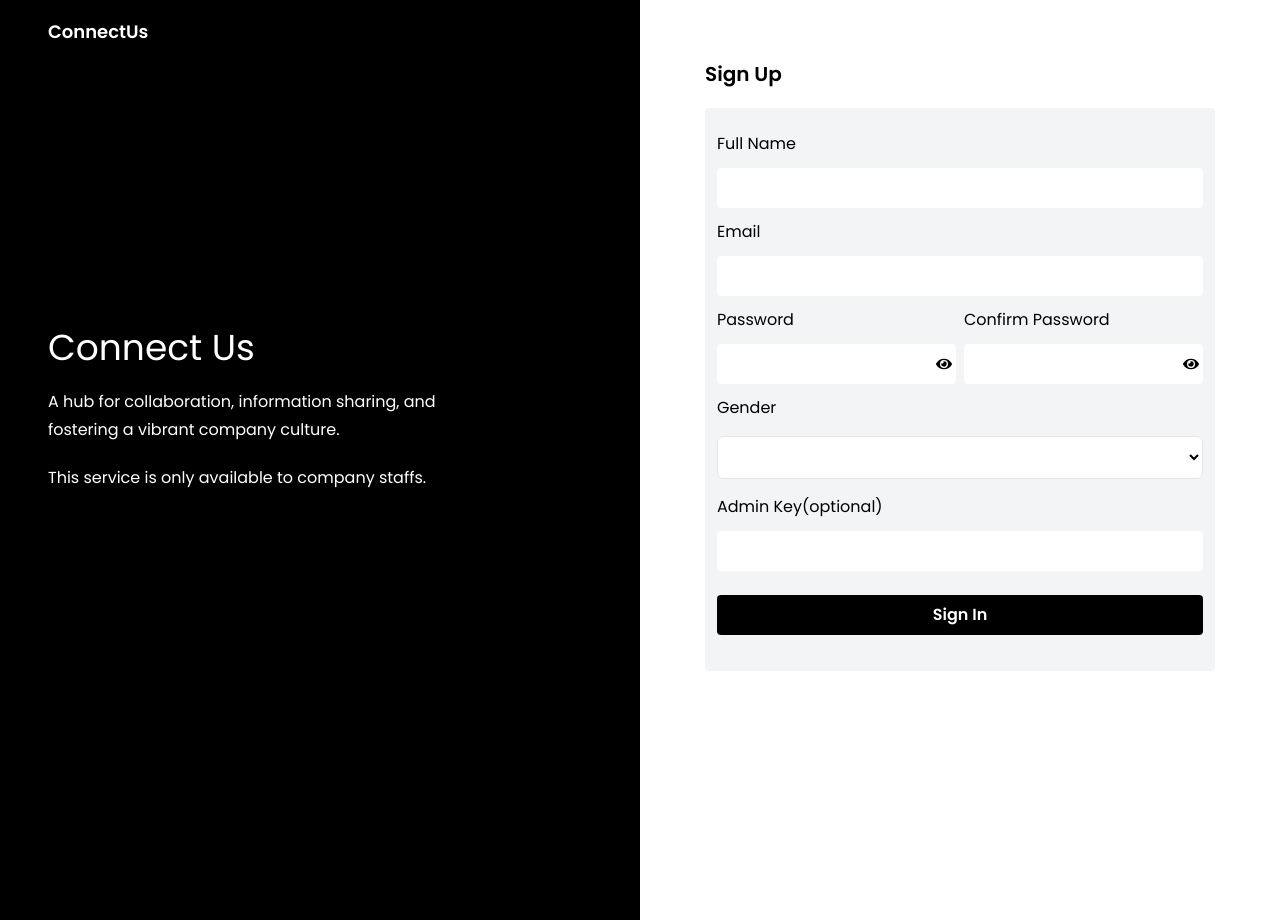
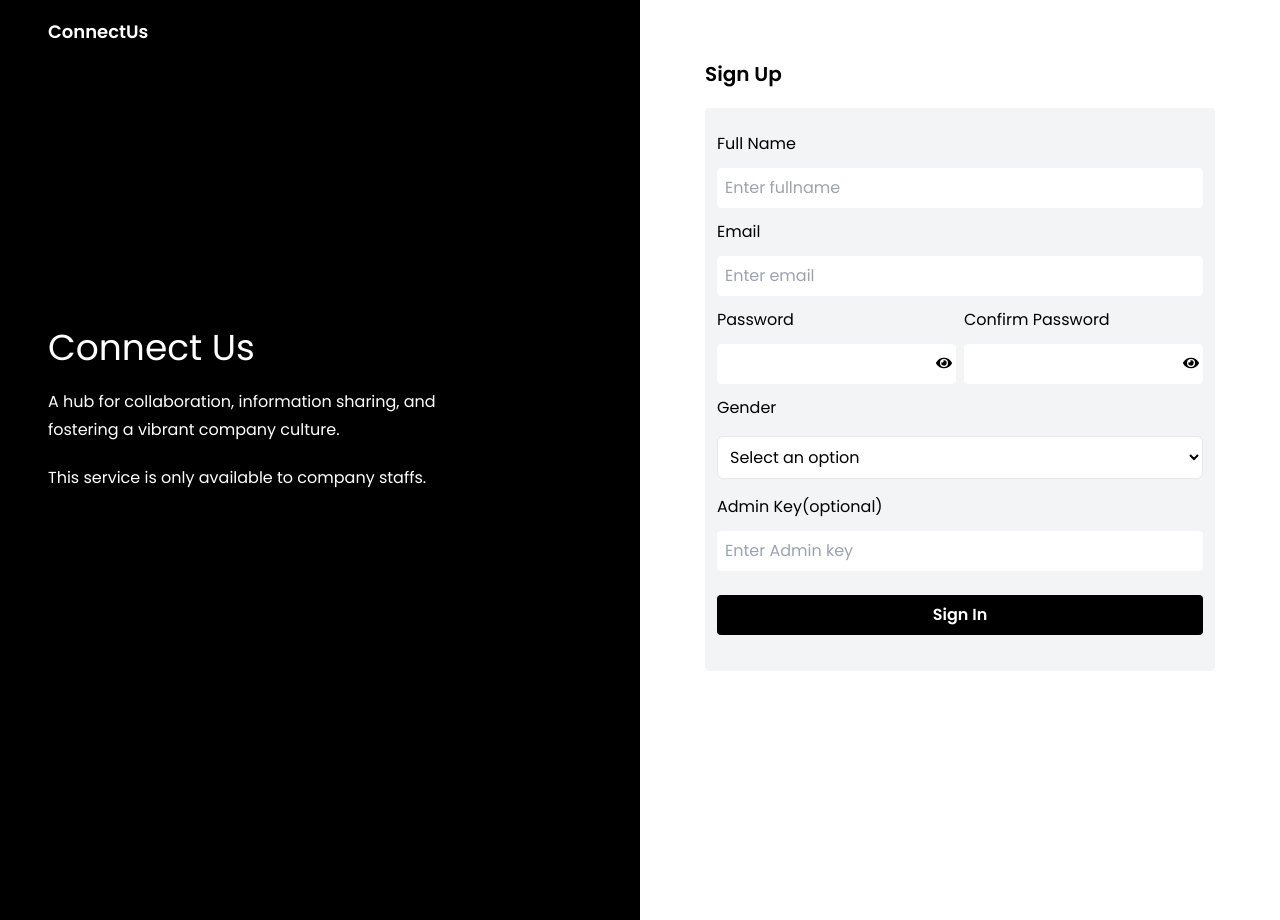
Before and after one commit to starprince7/connect-us-web-client, a React (Create React App) app: page /sign-up in a window 1280 px wide. Built offline with nearby package versions, Linux system fonts and the light colour scheme.

Commit message:
worked on sign-up and login form validation

```diff
--- a/src/components/forms/LoginForm.tsx
+++ b/src/components/forms/LoginForm.tsx
@@ -3,13 +3,37 @@ import Input from '../ui/Input'
 import PasswordInput from '../ui/PasswordInput'
 
 const LoginForm = () => {
-  const [email, setEmail] = useState('')
-  const [password, setPassword] = useState('')
-  const [key, setKey] = useState('')
+  const [email, setEmail] = useState('');
+  const [password, setPassword] = useState('');
+  const [key, setKey] = useState('');
+  const [error, setError] = useState("");
+
+  const handleSubmit = (e:React.FormEvent) =>{
+     e.preventDefault();
+    // Basic form validation
+    if (password !== 'password' || email !== 'email') {
+      setError('Invalid email or password.');
+      return;
+    }
+
+     //To check for data id
+     //const id = data.length ? data[DataTransfer.length - 1].id + 1 : 1;
+     const loginData = {
+      email:email,
+      password :password,
+      key :key
+     };
+     console.log(loginData);
+     //reset form field
+     setEmail('');
+     setPassword('');
+     setKey('')
+  };
   return (
     <div className='w-full md: max-w-[550px] flex mt-20 min-h-screen  flex-col m-auto px-5'>
       <h3 className='py-5 font-bold text-xl'>Sign In</h3>
-      <form className=' rounded p-3 bg-gray-100'>
+      <form className=' rounded p-3 bg-gray-100' onSubmit={handleSubmit}>
+        <p className='text-red-500 text-sm'>{error}</p>
         <Input
           label='Email'
           id='email'
@@ -17,13 +41,14 @@ const LoginForm = () => {
           type='email'
           required={true}
           value={email}
+          autoFocus={true}
+          placeholder="Enter email"
           onChange={(e) => setEmail(e.target.value)}
         />
         <PasswordInput
           label='Password'
           id='password'
           name='password'
-          type='password'
           required={true}
           value={password}
           onChange={(e) => setPassword(e.target.value)}
@@ -33,12 +58,15 @@ const LoginForm = () => {
           id='key'
           name='key'
           type='key'
+          placeholder='Enter Admin key'
           required={false}
+          autoFocus ={true}
           value={key}
           onChange={(e) => setKey(e.target.value)}
         />
-        <button className='bg-black w-full flex justify-center text-white font-semibold rounded p-2 my-6'>
-          Sign In
+        <button type='submit'
+           className='bg-black w-full flex justify-center text-white font-semibold rounded p-2 my-6'>
+           Sign In
         </button>
       </form>
     </div>
--- a/src/components/forms/RegisterForm.tsx
+++ b/src/components/forms/RegisterForm.tsx
@@ -10,28 +10,68 @@ const RegisterForm = () => {
   const [confirmPassword, setConfirmPassword] = useState('')
   const [gender, setGender] = useState('')
   const [key, setKey] = useState('')
-
+  const [error, setError] = useState("");
+  const [emailError, setEmailError] = useState('')
   const options = [
-    { value: 'Male', label: 'Male' },
-    { value: 'Female', label: 'Female' },
+    { value: 'male', label: 'Male' },
+    { value: 'female', label: 'Female' },
   ]
   const handleDropdownChange = (e: ChangeEvent<HTMLSelectElement>) => {
     setGender(e.target.value)
+  }
+
+  const handleSubmit = (e:React.FormEvent)=>{
+    e.preventDefault();
+     // check the format of the email using a regular expression
+     const emailRegex = /^[^\s@]+@[^\s@]+\.[^\s@]+$/;
+     if (!emailRegex.test(email)) {
+       setEmailError('Invalid email format.');
+       return;
+     }
+
+    if(password !== confirmPassword){
+      setError("password and confirm password does not match")
+      return;
+    }
+    //reset all errors
+    setError('')
+     // Continue with form submission logic
+     const registrationData = {
+      fullname:fullname,
+      email:email,
+      password: password,
+      confirmPassword: confirmPassword,
+      gender:gender,
+      key:key
+    };
+    console.log(registrationData);
+
+    // Reset form fields
+    setFullname('');
+    setEmail('');
+    setPassword('');
+    setConfirmPassword('');
+    setGender('');
+    setKey('');
+
   }
   return (
     <div>
       <div className='w-full md: max-w-[550px] flex my-20 md:mt-10 min-h-screen  flex-col m-auto px-5'>
         <h3 className='py-5 font-bold text-xl'>Sign Up</h3>
-        <form className=' rounded p-3 bg-gray-100'>
+        <form className=' rounded p-3 bg-gray-100' onSubmit={handleSubmit}>
           <Input
             label='Full Name'
             id='fullname'
             name='fullname'
             type='fullname'
+            autoFocus ={true}
+            placeholder='Enter fullname'
             required={true}
             value={fullname}
             onChange={(e) => setFullname(e.target.value)}
           />
+          <div>
           <Input
             label='Email'
             id='email'
@@ -39,14 +79,16 @@ const RegisterForm = () => {
             type='email'
             required={true}
             value={email}
+            placeholder='Enter email'
             onChange={(e) => setEmail(e.target.value)}
           />
-          <div className='block md:flex gap-2 '>
+          {emailError && <p className='text-red-500 text-sm'>{emailError}</p>}
+          </div>
+          <div className='block md:flex gap-2 relative'>
             <PasswordInput
               label='Password'
               id='password'
               name='password'
-              type='password'
               required={true}
               value={password}
               onChange={(e) => setPassword(e.target.value)}
@@ -55,16 +97,17 @@ const RegisterForm = () => {
               label='Confirm Password'
               id='confirmPassword'
               name='confirmPassword'
-              type='confirmPassword'
               required={true}
               value={confirmPassword}
               onChange={(e) => setConfirmPassword(e.target.value)}
             />
           </div>
+          <p className='text-red-500 text-sm'>{error}</p>
           <DropdownInput
             label='Gender'
             options={options}
             value={gender}
+            required
             onChange={handleDropdownChange}
           />
           <Input
@@ -72,6 +115,8 @@ const RegisterForm = () => {
             id='key'
             name='key'
             type='key'
+            placeholder='Enter Admin key'
+            autoFocus ={true}
             required={false}
             value={key}
             onChange={(e) => setKey(e.target.value)}
--- a/src/components/ui/DropdownInput.tsx
+++ b/src/components/ui/DropdownInput.tsx
@@ -1,12 +1,13 @@
-import React, { useState } from 'react';
+import React from 'react';
 
 interface DropdownProps {
  label:string;
  options :any;
  value: string;
+ required:boolean;
  onChange:React.ChangeEventHandler<HTMLSelectElement> ;
 }
-const DropdownInput = ({ label, options, value, onChange }: DropdownProps) => {
+const DropdownInput = ({ label,required, options, value, onChange }: DropdownProps) => {
   return (
     <div className="mb-4">
       <label htmlFor="dropdown" className="block my-3">
@@ -16,10 +17,11 @@ const DropdownInput = ({ label, options, value, onChange }: DropdownProps) => {
         id="dropdown"
         name="dropdown"
         value={value}
+        required={required}
         onChange={onChange}
         className="w-full p-2 mt-1 border rounded-md outline-none bg-white"
       >
-        <option value="" disabled></option>
+        <option value="" disabled className='text-sm text-gray-100'>Select an option</option>
         {options.map((option:any) => (
           <option key={option.value} value={option.value}>
             {option.label}
--- a/src/components/ui/Input.tsx
+++ b/src/components/ui/Input.tsx
@@ -7,10 +7,12 @@ interface InputProps {
     required: boolean;
     type: string;
     value: string;
+    autoFocus?: boolean;
+    placeholder:string;
     onChange: React.ChangeEventHandler<HTMLInputElement>;
 
 }
-const Input = ({ id, name, required , type,  value, label, onChange}: InputProps) => {
+const Input = ({ id, name, required , type ,autoFocus, placeholder, value, label, onChange}: InputProps) => {
     return (
         <div>
             <label htmlFor= {id} className='block my-3'>{label}</label>
@@ -20,7 +22,9 @@ const Input = ({ id, name, required , type,  value, label, onChange}: InputProps
               type={type}
               required={required}
               value={value}
+              autoFocus={autoFocus}
               onChange={onChange}
+              placeholder={placeholder}
               className='w-full p-2 rounded outline-none'
             />
         </div>
--- a/src/components/ui/PasswordInput.tsx
+++ b/src/components/ui/PasswordInput.tsx
@@ -1,34 +1,94 @@
-import React, { useState } from 'react';
+// import React, { useState } from 'react';
+// import { FaEye, FaEyeSlash } from 'react-icons/fa';
+
+// interface InputProps {
+//   id: string;
+//   name: string;
+//   label: string;
+//   required: boolean;
+//   type: string;
+//   value: string;
+//   autoFocus?: boolean;
+//   onChange: React.ChangeEventHandler<HTMLInputElement>;
+// }
+
+// const PasswordInput = ({
+//   id,
+//   name,
+//   required,
+//   type,
+//   value,
+//   label,
+//   onChange,
+// }: InputProps) => {
+//   const [showPassword, setShowPassword] = useState(false);
+
+//   const togglePassword = () => {
+//     setShowPassword(!showPassword);
+//   };
+
+//   return (
+//     <div className="relative">
+//       <label htmlFor={id} className="block my-3">
+//         {label}
+//       </label>
+//       <input
+//         id={id}
+//         name={name}
+//         type={showPassword ? 'text' : 'password'}
+//         required={required}
+//         value={value}
+//         onChange={onChange}
+//         className="w-full p-2 rounded outline-none"
+//       />
+//       <span
+//         className="absolute bottom-3 right-1 cursor-pointer"
+//         onClick={togglePassword}
+//       >
+//         {showPassword ? <FaEyeSlash /> : <FaEye />}
+//       </span>
+//     </div>
+//   );
+// };
+
+// export default PasswordInput;
+
+import React, { useState, ChangeEvent } from 'react';
 import { FaEye, FaEyeSlash } from 'react-icons/fa';
 
-interface InputProps {
+interface PasswordInputProps {
+  label: string;
   id: string;
   name: string;
-  label: string;
   required: boolean;
-  type: string;
   value: string;
-  onChange: React.ChangeEventHandler<HTMLInputElement>;
+  onChange: (e: ChangeEvent<HTMLInputElement>) => void;
 }
 
-const PasswordInput = ({
-  id,
-  name,
-  required,
-  type,
-  value,
-  label,
-  onChange,
-}: InputProps) => {
+const PasswordInput: React.FC<PasswordInputProps> = ({ label, id, name, required, value, onChange }) => {
   const [showPassword, setShowPassword] = useState(false);
+  const [passwordError, setPasswordError] = useState('');
 
   const togglePassword = () => {
     setShowPassword(!showPassword);
   };
 
+  const handlePasswordChange = (e: ChangeEvent<HTMLInputElement>) => {
+    const newPassword = e.target.value;
+
+    // Check password length
+    if (newPassword.length < 5) {
+      setPasswordError('Password must be at least five characters long.');
+    } else {
+      setPasswordError('');
+    }
+
+    onChange(e);
+  };
+
   return (
-    <div className="relative">
-      <label htmlFor={id} className="block my-3">
+    <div className='relative'>
+      <label htmlFor={id} className='block my-3'>
         {label}
       </label>
       <input
@@ -37,15 +97,13 @@ const PasswordInput = ({
         type={showPassword ? 'text' : 'password'}
         required={required}
         value={value}
-        onChange={onChange}
-        className="w-full p-2 rounded outline-none"
+        onChange={handlePasswordChange}
+        className='w-full p-2 rounded outline-none'
       />
-      <span
-        className="absolute bottom-3 right-1 cursor-pointer"
-        onClick={togglePassword}
-      >
+      <span className='absolute top-12 md:top-[3.7rem] right-1' onClick={togglePassword}>
         {showPassword ? <FaEyeSlash /> : <FaEye />}
       </span>
+      {passwordError && <p className='text-red-500 text-sm'>{passwordError}</p>}
     </div>
   );
 };
```
